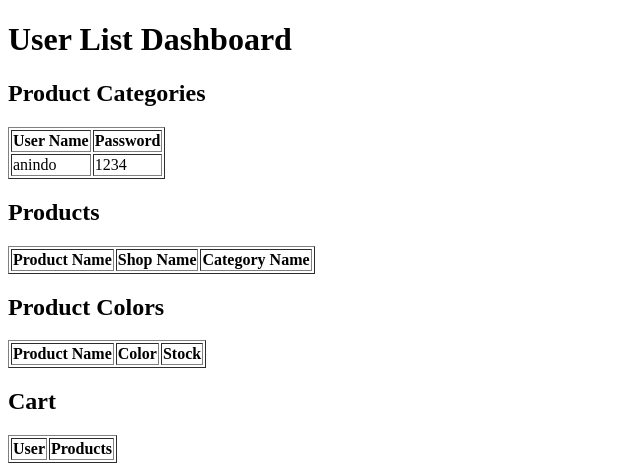
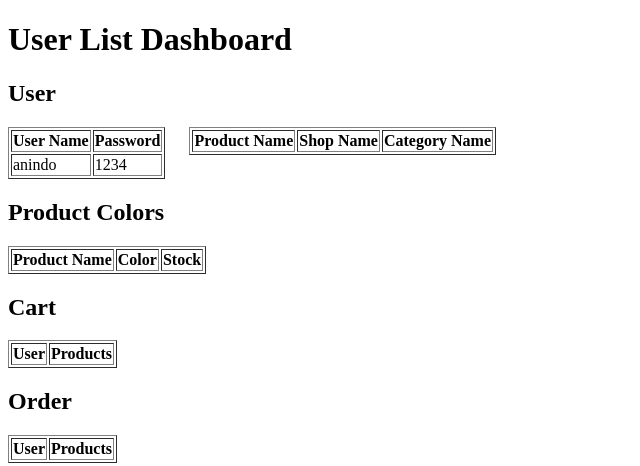
Before and after one commit to anindo50/ecomm, a Django app: page /assignment1/users/ in a window 1280 px wide. Shown: the top 466 px of the page, without its empty margins (0-640 px from the left). Run offline with Django 4.2, Linux system fonts and the light colour scheme; data comes from the database, SQL or seed files in the repository; data that the repository does not hold is empty.

Commit message:
"first comit"

```diff
--- a/assignment1/views.py
+++ b/assignment1/views.py
@@ -74,6 +74,8 @@
     productcolour = ProductColor.objects.all()
     cart = Cart.objects.all()
     order = Order.objects.all()
+    for o in order:
+        print(o)
     context = {
         'users': users, "productcategory":productcategory,"product":product,"productcolour":productcolour,"cart":cart,"order":order
     }
--- a/templates/user_management/users/list.html
+++ b/templates/user_management/users/list.html
@@ -14,7 +14,7 @@
 <body>
     <h1>User List Dashboard</h1>
 
-    <h2>Product Categories</h2>
+    <h2>User</h2>
     <table border="1">
         <tr>
             <th>User Name</th>
@@ -28,7 +28,7 @@
         {% endfor %}
     </table>
 
-    <h2>Products</h2>
+
     <table border="1">
         <tr>
             <th>Product Name</th>
@@ -69,7 +69,7 @@
         {% for c in cart %}
         <tr>
             <td>{{ c.user }}</td>
-            <td>{{ c.products }}</td>
+            <td>{{ c.products.name }}</td>
         </tr>
         {% endfor %}
     </table>
```
Also changed, not shown: assignment1/models.py (+8 -10 lines), assignment1/migrations/0002_remove_cart_products_cart_products.py (added), assignment1/migrations/0003_remove_order_products_order_products.py (added).
